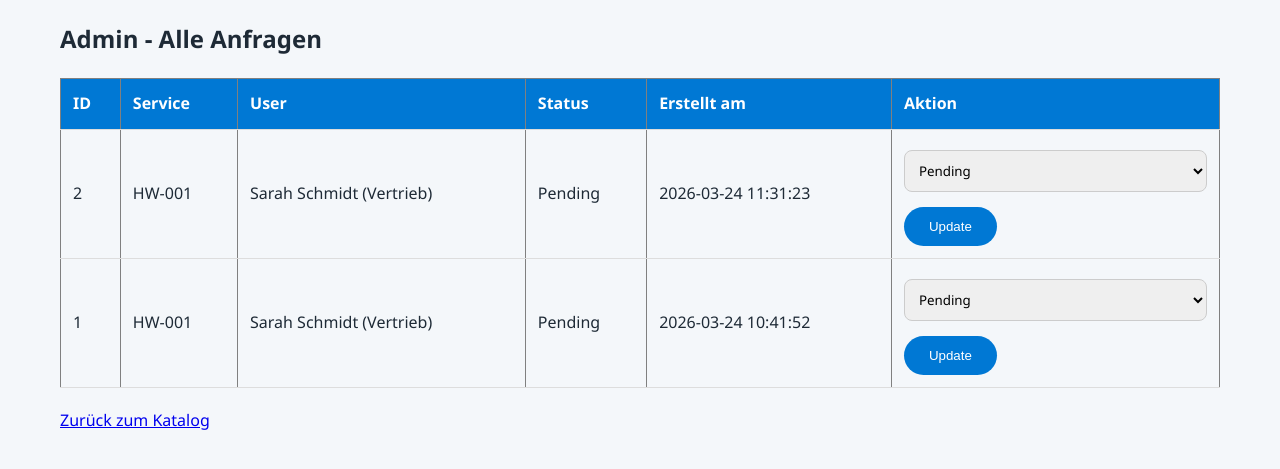
After one commit to Alinazari507/IT-Service-Portal, a Flask app: page /admin in a window 1280 px wide. The commit adds this page. Shown: the top 469 px of the page. Run offline with Flask 3, Linux system fonts and the light colour scheme; a user stored in the database is signed in; data comes from the database, SQL or seed files in the repository; both versions use the stored data as it was after the commit.

Commit message:
Final version: working IT service portal

```diff
--- a/app.py
+++ b/app.py
@@ -1,34 +1,83 @@
-from flask import Flask, render_template, request, redirect, url_for
+import sqlite3
+from flask import Flask, render_template, request, redirect, url_for, flash
+from flask_login import LoginManager, login_user, logout_user, login_required, current_user
 import database
+from models import User
 
 app = Flask(__name__)
+app.secret_key = 'your-secret-key-change-in-production'  # TODO: use env var
 
+# Setup Flask-Login
+login_manager = LoginManager()
+login_manager.init_app(app)
+login_manager.login_view = 'login'
+
+@login_manager.user_loader
+def load_user(user_id):
+    conn = sqlite3.connect(database.DB_PATH)
+    c = conn.cursor()
+    c.execute("SELECT id, username, role, fullname, department FROM users WHERE id=?", (user_id,))
+    row = c.fetchone()
+    conn.close()
+    if row:
+        return User(row[0], row[1], row[2], row[3], row[4])
+    return None
+
+# Initialize database (creates tables if needed)
 database.init_db()
 
-current_user = {
-    'name': 'Sarah Schmidt',
-    'dept': 'Vertrieb'
-}
+@app.route('/login', methods=['GET', 'POST'])
+def login():
+    if request.method == 'POST':
+        username = request.form['username']
+        password = request.form['password']
+        user_data = database.get_user(username)
+        if user_data and user_data['password'] == password:
+            user = User(user_data['id'], user_data['username'], user_data['role'],
+                        user_data['fullname'], user_data['department'])
+            login_user(user)
+            return redirect(url_for('index'))
+        else:
+            flash('Invalid username or password')
+    return render_template('login.html')
+
+@app.route('/logout')
+@login_required
+def logout():
+    logout_user()
+    return redirect(url_for('login'))
 
 @app.route('/')
+@login_required
 def index():
     category = request.args.get('category')
     services = database.get_services(category)
     return render_template('index.html', user=current_user, services=services)
 
+@app.route('/request/<service_id>')
+@login_required
+def show_request_form(service_id):
+    return render_template('service_request.html', service_id=service_id, user=current_user)
+
 @app.route('/request', methods=['POST'])
+@login_required
 def request_service():
     service_id = request.form['service_id']
-    database.add_request(service_id, current_user['name'], current_user['dept'])
+    database.add_request(service_id, current_user.fullname, current_user.department)
     return redirect(url_for('requests_list'))
 
 @app.route('/requests')
+@login_required
 def requests_list():
-    reqs = database.get_requests(user_name=current_user['name'])
+    reqs = database.get_requests(user_name=current_user.fullname)
     return render_template('requests.html', requests=reqs)
 
 @app.route('/admin/add', methods=['GET', 'POST'])
+@login_required
 def add_service_form():
+    if current_user.role != 'admin':
+        flash('Access denied. Admin only.')
+        return redirect(url_for('index'))
     if request.method == 'POST':
         service = {
             'id': request.form['id'],
@@ -44,5 +93,22 @@ def add_service_form():
         return redirect(url_for('index'))
     return render_template('add_service.html')
 
+@app.route('/admin')
+@login_required
+def admin_panel():
+    if current_user.role != 'admin':
+        return "Access denied", 403
+    requests = database.get_all_requests()
+    return render_template('admin.html', requests=requests)
+
+@app.route('/admin/update/<int:request_id>', methods=['POST'])
+@login_required
+def admin_update_request(request_id):
+    if current_user.role != 'admin':
+        return "Access denied", 403
+    new_status = request.form['status']
+    database.update_request_status(request_id, new_status)
+    return redirect(url_for('admin_panel'))
+
 if __name__ == '__main__':
     app.run(debug=True)
--- /dev/null
+++ b/create_admin.py
@@ -0,0 +1 @@
+import database; database.init_db(); database.add_user('admin', 'admin', 'admin', 'Admin User', 'IT')
--- a/database.py
+++ b/database.py
@@ -1,13 +1,12 @@
-# database.py
 import sqlite3
-import json
 
 DB_PATH = 'data/catalog.db'
 
 def init_db():
     conn = sqlite3.connect(DB_PATH)
     c = conn.cursor()
-    # جدول سرویس‌ها
+
+    # Services table
     c.execute('''
         CREATE TABLE IF NOT EXISTS services (
             id TEXT PRIMARY KEY,
@@ -21,7 +20,8 @@ def init_db():
             active INTEGER DEFAULT 1
         )
     ''')
-    # جدول درخواست‌ها
+
+    # Requests table
     c.execute('''
         CREATE TABLE IF NOT EXISTS requests (
             id INTEGER PRIMARY KEY AUTOINCREMENT,
@@ -33,8 +33,22 @@ def init_db():
             FOREIGN KEY (service_id) REFERENCES services(id)
         )
     ''')
+
+    # Users table
+    c.execute('''
+        CREATE TABLE IF NOT EXISTS users (
+            id INTEGER PRIMARY KEY AUTOINCREMENT,
+            username TEXT UNIQUE NOT NULL,
+            password TEXT NOT NULL,
+            role TEXT NOT NULL DEFAULT 'user',
+            fullname TEXT,
+            department TEXT
+        )
+    ''')
+
     conn.commit()
     conn.close()
+
 
 def get_services(category=None):
     conn = sqlite3.connect(DB_PATH)
@@ -45,7 +59,6 @@ def get_services(category=None):
         c.execute("SELECT * FROM services WHERE active=1")
     rows = c.fetchall()
     conn.close()
-    # تبدیل به لیست دیکشنری
     services = []
     for row in rows:
         services.append({
@@ -60,6 +73,7 @@ def get_services(category=None):
             'active': row[8]
         })
     return services
+
 
 def get_service(service_id):
     conn = sqlite3.connect(DB_PATH)
@@ -81,6 +95,7 @@ def get_service(service_id):
         }
     return None
 
+
 def add_service(service):
     conn = sqlite3.connect(DB_PATH)
     c = conn.cursor()
@@ -92,6 +107,7 @@ def add_service(service):
     conn.commit()
     conn.close()
 
+
 def add_request(service_id, user_name, user_dept):
     conn = sqlite3.connect(DB_PATH)
     c = conn.cursor()
@@ -102,6 +118,7 @@ def add_request(service_id, user_name, user_dept):
     conn.commit()
     conn.close()
     return c.lastrowid
+
 
 def get_requests(user_name=None):
     conn = sqlite3.connect(DB_PATH)
@@ -123,3 +140,44 @@ def get_requests(user_name=None):
             'created_at': row[5]
         })
     return requests
+
+
+def get_all_requests():
+    return get_requests(user_name=None)
+
+
+def update_request_status(request_id, new_status):
+    conn = sqlite3.connect(DB_PATH)
+    c = conn.cursor()
+    c.execute("UPDATE requests SET status = ? WHERE id = ?", (new_status, request_id))
+    conn.commit()
+    conn.close()
+
+
+def get_user(username):
+    conn = sqlite3.connect(DB_PATH)
+    c = conn.cursor()
+    c.execute("SELECT * FROM users WHERE username = ?", (username,))
+    row = c.fetchone()
+    conn.close()
+    if row:
+        return {
+            'id': row[0],
+            'username': row[1],
+            'password': row[2],
+            'role': row[3],
+            'fullname': row[4],
+            'department': row[5]
+        }
+    return None
+
+
+def add_user(username, password, role='user', fullname='', department=''):
+    conn = sqlite3.connect(DB_PATH)
+    c = conn.cursor()
+    c.execute('''
+        INSERT INTO users (username, password, role, fullname, department)
+        VALUES (?, ?, ?, ?, ?)
+    ''', (username, password, role, fullname, department))
+    conn.commit()
+    conn.close()
--- /dev/null
+++ b/models.py
@@ -0,0 +1,9 @@
+from flask_login import UserMixin
+
+class User(UserMixin):
+    def __init__(self, id, username, role, fullname, department):
+        self.id = id
+        self.username = username
+        self.role = role
+        self.fullname = fullname
+        self.department = department
--- a/static/style.css
+++ b/static/style.css
@@ -64,13 +64,9 @@ body {
 /* Categories Navigation */
 .categories {
     margin-bottom: 30px;
-    display: flex;
-    flex-wrap: wrap;
-    gap: 10px;
 }
 
 .categories h3 {
-    width: 100%;
     margin-bottom: 10px;
     color: var(--secondary);
 }
@@ -80,6 +76,7 @@ body {
     flex-wrap: wrap;
     gap: 15px;
     list-style: none;
+    padding: 0;
 }
 
 .categories a {
--- /dev/null
+++ b/templates/admin.html
@@ -0,0 +1,47 @@
+<!DOCTYPE html>
+<html>
+<head>
+    <title>Admin - Requests</title>
+    <link rel="stylesheet" href="{{ url_for('static', filename='style.css') }}">
+</head>
+<body>
+    <div class="container">
+        <h2>Admin - Alle Anfragen</h2>
+        <table border="1">
+            <thead>
+                <tr>
+                    <th>ID</th>
+                    <th>Service</th>
+                    <th>User</th>
+                    <th>Status</th>
+                    <th>Erstellt am</th>
+                    <th>Aktion</th>
+                </tr>
+            </thead>
+            <tbody>
+                {% for req in requests %}
+                <tr>
+                    <td>{{ req.id }}</td>
+                    <td>{{ req.service_id }}</td>
+                    <td>{{ req.user_name }} ({{ req.user_dept }})</td>
+                    <td>{{ req.status }}</td>
+                    <td>{{ req.created_at }}</td>
+                    <td>
+                        <form method="post" action="{{ url_for('admin_update_request', request_id=req.id) }}">
+                            <select name="status">
+                                <option value="Pending" {% if req.status == 'Pending' %}selected{% endif %}>Pending</option>
+                                <option value="In Progress" {% if req.status == 'In Progress' %}selected{% endif %}>In Progress</option>
+                                <option value="Completed" {% if req.status == 'Completed' %}selected{% endif %}>Completed</option>
+                                <option value="Rejected" {% if req.status == 'Rejected' %}selected{% endif %}>Rejected</option>
+                            </select>
+                            <button type="submit">Update</button>
+                        </form>
+                    </td>
+                </tr>
+                {% endfor %}
+            </tbody>
+        </table>
+        <a href="{{ url_for('index') }}">Zurück zum Katalog</a>
+    </div>
+</body>
+</html>
```
Also changed, not shown: templates/index.html (+35 -25 lines), templates/login.html (added, +28 -0 lines), templates/service_request.html (added, +26 -0 lines), data/catalog.db.
